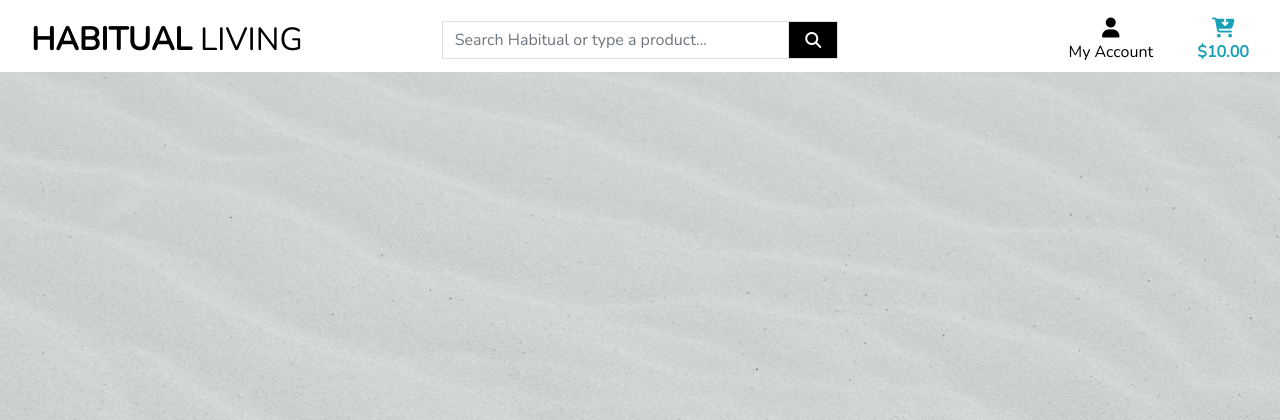
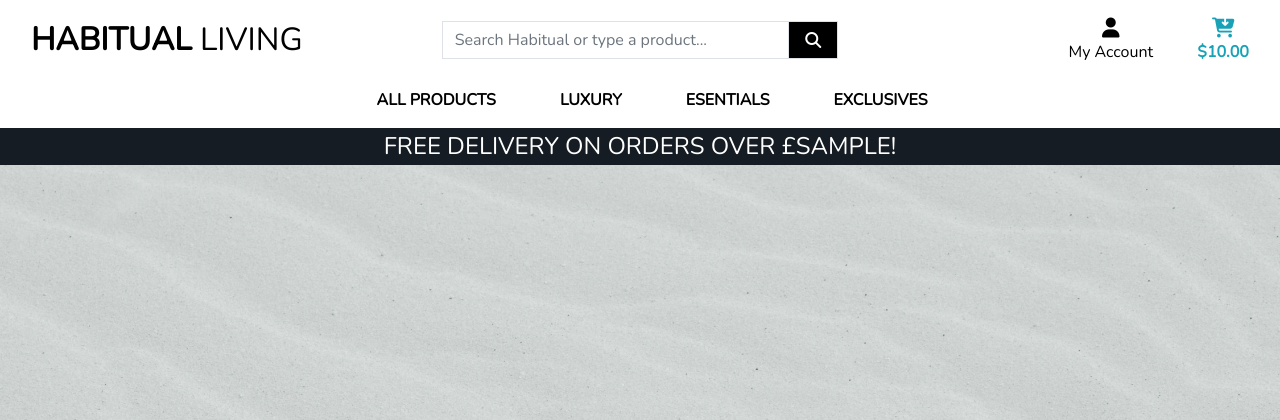
Before and after one commit to Benjamin144/Habitual-Living, a Django app: template templates/base.html in a window 1280 px wide. Shown: the top 420 px of the page. Run offline with Django 3.2, Linux system fonts and the light colour scheme; the template is opened without the code that fills it: most values are stand-ins (such as "Sample title", 1, 10 or a date in 2020); some libraries are stand-ins or nearby versions.

Commit message:
Added mobile header and main navbar

```diff
--- a/base.html
+++ b/base.html
@@ -89,7 +89,7 @@
                                 <div><i class="fas fa-cart-arrow-down fa-lg"></i></div>
                                 <p class="my-0">
                                     {% if grand_total %}
-                                        ${{ grand_total|floatformat:2 }}
+                                        £{{ grand_total|floatformat:2 }}
                                     {% else %}
                                         $0.00
                                     {% endif %}
--- a/static/css/base.css
+++ b/static/css/base.css
@@ -73,6 +73,10 @@
     border: 1px solid black !important;
 }
 
+.bg-black {
+    background: #161c24 !important;
+}
+
 /* -------------------------------- Media Queries */
 
 /* Slightly larger container on xl screens */
--- a/templates/base.html
+++ b/templates/base.html
@@ -98,6 +98,23 @@
                 </ul>
             </div>
         </div>
+
+ <div class="row bg-white">
+            <nav class="navbar navbar-expand-lg navbar-light w-100">
+                <button class="navbar-toggler" type="button" data-toggle="collapse" data-target="#main-nav" aria-controls="main-nav" aria-expanded="false" aria-label="Toggle navigation">
+                    <span class="navbar-toggler-icon"></span>
+                </button>
+                {% include 'includes/mobile-top-header.html' %}
+                {% include 'includes/main-nav.html' %}
+            </nav>
+        </div>
+        <div id="delivery-banner" class="row text-center">
+            <div class="col bg-black text-white">
+                <h4 class="logo-font my-1">Free delivery on orders over £{{ free_shipping_threshold }}!</h4>
+            </div>
+        </div>
+
+
     </header>
 
     {% if messages %}
@@ -116,11 +133,3 @@
 
   </body>
 </html>
-
-           <!-- <a href="/">Habitual Living</a>
-        <nav>
-          <a href="/Household Luxury">Household Luxury</a>
-          <a href="/Product Essentials">Product Essentials</a>
-          <a href="/Search">Search</a>
-          <a href="/Login">Login</a>
-    </nav> -->
```
